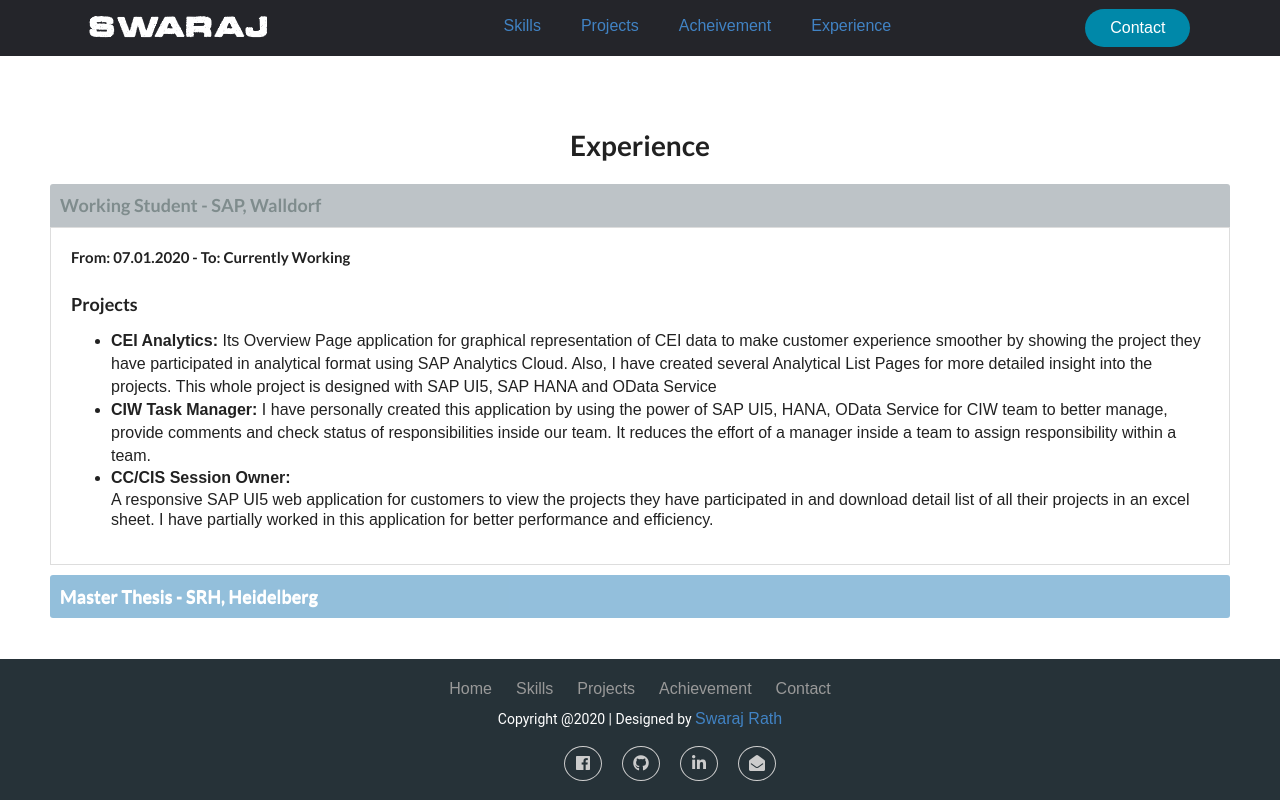
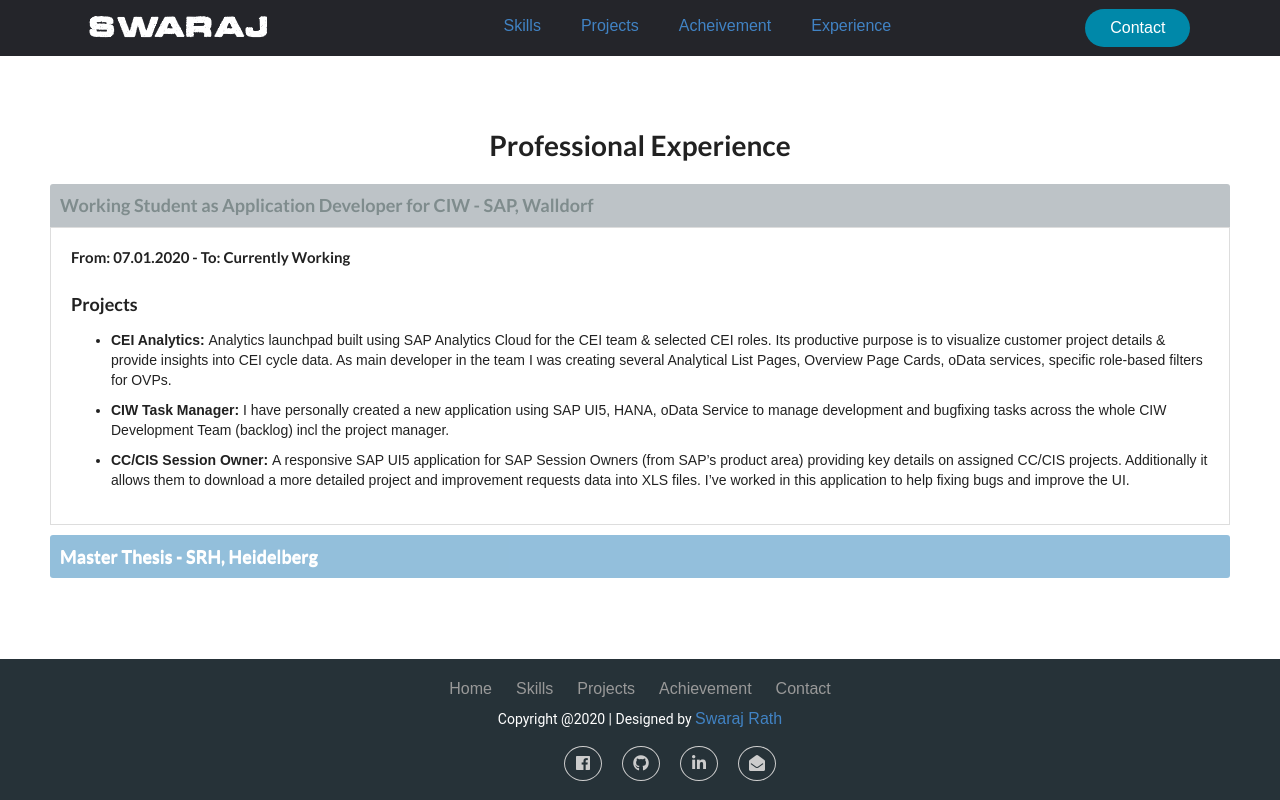
Before and after one commit to swarajrath/swaraj-portfoilio, a React (Create React App) app: page /experience in a window 1280 px wide. Built offline with nearby package versions, Linux system fonts and the light colour scheme; a web font is replaced by a local one.

Commit message:
Carousal Image change

```diff
--- a/src/components/containers/Carousal.js
+++ b/src/components/containers/Carousal.js
@@ -1,6 +1,6 @@
 import React from 'react';
 import swaraj1 from '../../images/swaraj2.jpg'
-import background2 from '../../images/background2.png'
+import background2 from '../../images/background2.jpg'
 // import background3 from '../../images/background3.jpg';
 import Slider from "react-slick";
 
--- a/src/components/pages/Contact.js
+++ b/src/components/pages/Contact.js
@@ -8,15 +8,19 @@ const Contact = () => {
     const [email, setemail] = useState('')
     const [message, setmessage] = useState('')
     const [emailSent, setemailSent] = useState(null)
+    const [loader, setloader] = useState(null)
 
     const handleSubmit = (event) => {
         event.preventDefault()
-        console.log(name, email, message)
+        setloader(true)
 
-
-        Axios.post('https://swaraj-portfolio.herokuapp.com/contact', {name, email, message}).then(res => {
+        Axios.post('https://swaraj-portfolio.herokuapp.com/contact', { name, email, message }).then(res => {
             if (res.data.success) {
                 setemailSent(true)
+                setloader(false)
+                setname('')
+                setemail('')
+                setmessage('')
             } else {
                 setemailSent(false)
             }
@@ -34,16 +38,26 @@ const Contact = () => {
                     <h3>Quick Contact</h3>
                     <h4>Contact me today, and get reply with in 24 hours!</h4>
                     <fieldset>
-                        <input placeholder="Your name" type="text" value={name} tabIndex="1" onChange={(e) => {setname(e.target.value)}} required />
+                        <input placeholder="Your name" type="text" value={name} tabIndex="1" onChange={(e) => { setname(e.target.value) }} required />
                     </fieldset>
                     <fieldset>
-                        <input placeholder="Your Email Address" type="email" value={email} onChange={(e) => {setemail(e.target.value)}} tabIndex="2" required />
+                        <input placeholder="Your Email Address" type="email" value={email} onChange={(e) => { setemail(e.target.value) }} tabIndex="2" required />
                     </fieldset>
                     <fieldset>
-                        <textarea placeholder="Type your Message Here...." value={message} onChange={(e) => {setmessage(e.target.value)}} tabIndex="3" required></textarea>
+                        <textarea placeholder="Type your Message Here...." value={message} onChange={(e) => { setmessage(e.target.value) }} tabIndex="3" required></textarea>
                     </fieldset>
                     <fieldset>
                         <button name="submit" type="submit" id="contact-submit" data-submit="...Sending">Submit</button>
+                        {
+                            loader === true ?
+                            (
+                            <div class="text-center">
+                            <div class="spinner-border" role="status">
+                                <span class="sr-only">Loading...</span>
+                            </div>
+                            </div>
+                            ) : <div></div>
+                        }
                         {emailSent === true && <h4>Email Sent</h4>}
                         {emailSent === false && <h4>Email Not Sent</h4>}
                     </fieldset>
--- a/src/components/pages/Experience.js
+++ b/src/components/pages/Experience.js
@@ -23,22 +23,18 @@ const Experience = () => {
   return (
     <div className="experience">
       <div className="d-flex justify-content-center mt-4 mb-4">
-        <h1>Experience</h1>
+        <h1>Professional Experience</h1>
       </div>
       <div className={showdetails ? "accordionItem open" : "accordionItem close"}
         onClick={() => setshowdetails(!showdetails)}>
-        <h3 className="accordionItemHeading">Working Student - SAP, Walldorf</h3>
+        <h3 className="accordionItemHeading">Working Student as Application Developer for CIW - SAP, Walldorf</h3>
         <div className="accordionItemContent">
           <h4>From: 07.01.2020 - To: Currently Working</h4>
           <h3>Projects</h3>
           <ul>
-            <li><p><b>CEI Analytics: </b> Its Overview Page application for graphical representation of CEI data to make customer experience smoother
-            by showing the project they have participated in analytical format using SAP Analytics Cloud. Also, I have created several
-            Analytical List Pages for more detailed insight into the projects. This whole project is designed with SAP UI5, SAP HANA and OData Service</p></li>
-            <li><p><b>CIW Task Manager: </b>I have personally created this application by using the power of SAP UI5, HANA, OData Service for CIW team to better manage,
-            provide comments and check status of responsibilities inside our team. It reduces the effort of a manager inside a team to assign responsibility within a team.</p></li>
-            <li><p><b>CC/CIS Session Owner: </b></p>A responsive SAP UI5 web application for customers to view the projects they have participated in and download detail list of all their projects
-            in an excel sheet. I have partially worked in this application for better performance and efficiency.</li>
+            <li className="li_element"><p><b>CEI Analytics: </b> Analytics launchpad built using SAP Analytics Cloud for the CEI team & selected CEI roles. Its productive purpose is to visualize customer project details & provide insights into CEI cycle data. As main developer in the team I was creating several Analytical List Pages, Overview Page Cards, oData services, specific role-based filters for OVPs.</p></li>
+            <li className="li_element"><p><b>CIW Task Manager: </b>I have personally created a new application using SAP UI5, HANA, oData Service to manage development and bugfixing tasks across the whole CIW Development Team (backlog) incl the project manager.</p></li>
+            <li className="li_element"><p><b>CC/CIS Session Owner: </b>A responsive SAP UI5 application for SAP Session Owners (from SAP’s product area) providing key details on assigned CC/CIS projects. Additionally it allows them to download a more detailed project and improvement requests data into XLS files. I’ve worked in this application to help fixing bugs and improve the UI.</p></li>
           </ul>
         </div>
       </div>
--- a/src/components/pages/Experience.scss
+++ b/src/components/pages/Experience.scss
@@ -85,3 +85,12 @@
   display: inline-block;
   margin-left: 20%;
 }
+
+.li_element {
+  margin: 0 0 10px 0;
+  font-size: 14px;
+}
+
+.thesis_paragraph {
+  font-size: 4rem;
+}
```
Also changed, not shown: src/images/background2.jpg (added), src/images/swaraj2.jpg.
